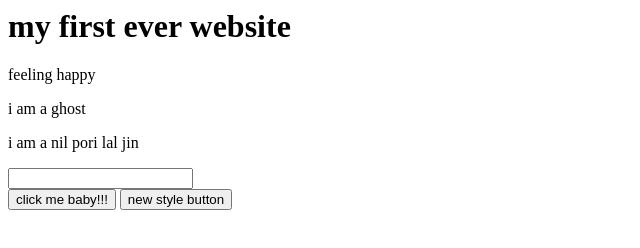
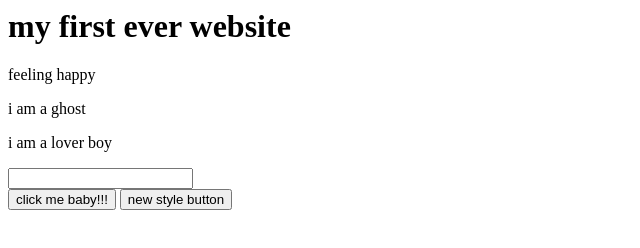
Before and after one commit to developernaim327/my-first-website, a plain HTML site: page index.html in a window 1280 px wide. Shown: the full height of the page, 0-640 px from the left. Drawn offline with Linux system fonts and the light colour scheme.

Commit message:
changes something

```diff
--- a/index.html
+++ b/index.html
@@ -1,7 +1,7 @@
 <h1>my first ever website</h1>
 <p>feeling happy</p>
 <p>i am a ghost</p>
-<p>i am a nil pori lal jin</p>
+<p>i am a lover boy</p>
 <input type="text">
 <br>
 <button>click me baby!!!</button>
```
